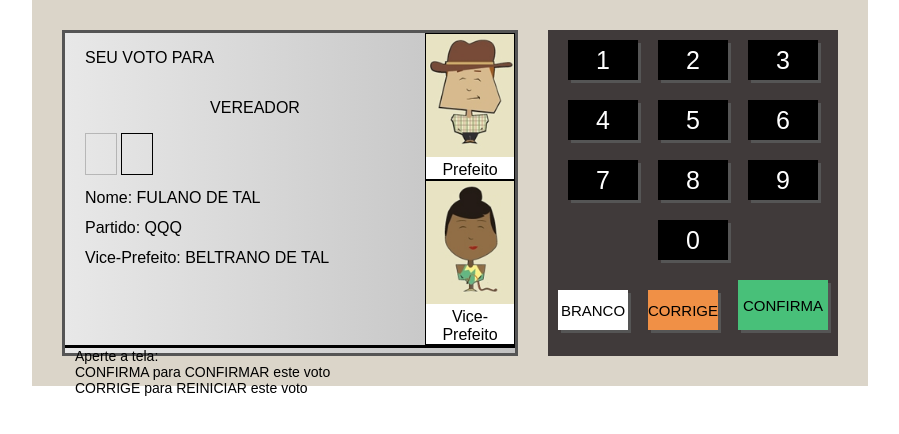
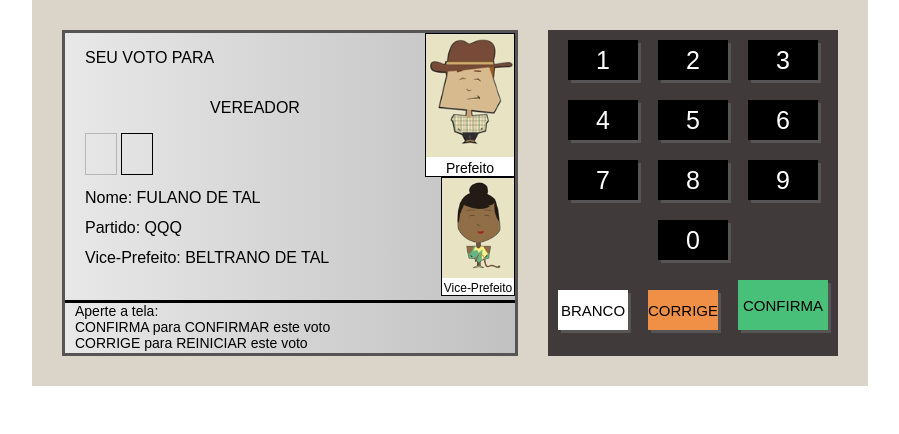
Before and after one commit to Brunogabriel-dev/urna-digital, a plain HTML site: page index.html in a window 1280 px wide. Shown: the whole page, without its empty margins (190-1089 px from the left). Drawn offline with Linux system fonts and the light colour scheme.

Commit message:
Inclusão de texto

```diff
--- a/index.html
+++ b/index.html
@@ -32,7 +32,7 @@
                    <img src="images/84.jpg" alt="">
                    Prefeito
                </div>
-               <div class="d-1-image">
+               <div class="d-1-image small">
                 <img src="images/77222.jpg" alt="">
                 Vice-Prefeito
             </div>
--- a/style.css
+++ b/style.css
@@ -127,16 +127,25 @@ body {
 
 .d-1-right {
   width: 90px;
+  display: flex;
+  flex-direction: column;
+  align-items: flex-end;
 }
 
 .d-1-image {
   border: 1px solid #000;
   background-color: #fff;
   text-align: center;
+  font-size: 14px;
 }
 
 .d-1-image img {
   width: 100%;
+}
+
+.d-1-image.small {
+  width: 80%;
+  font-size: 12px;
 }
 
 .d-2 {
```
